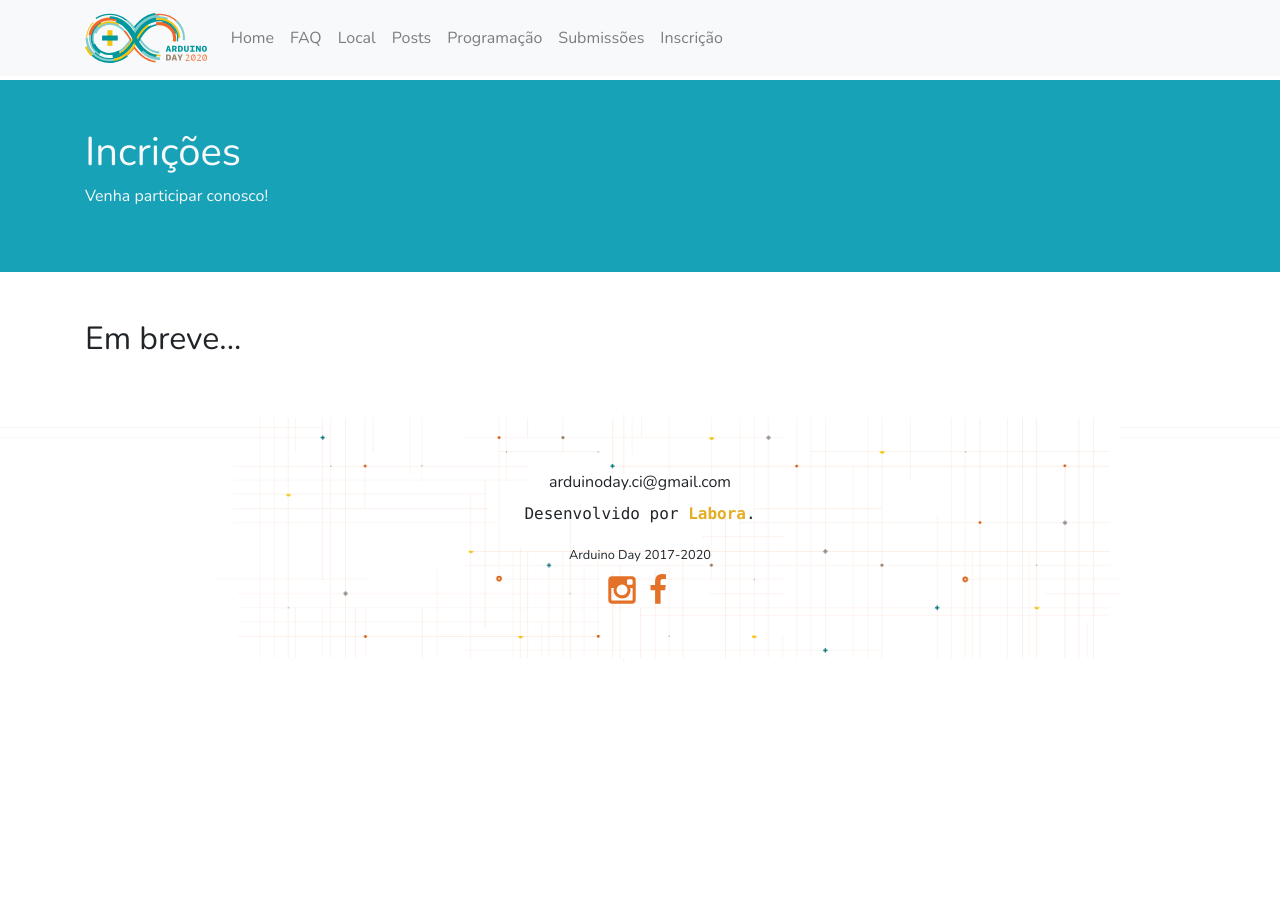
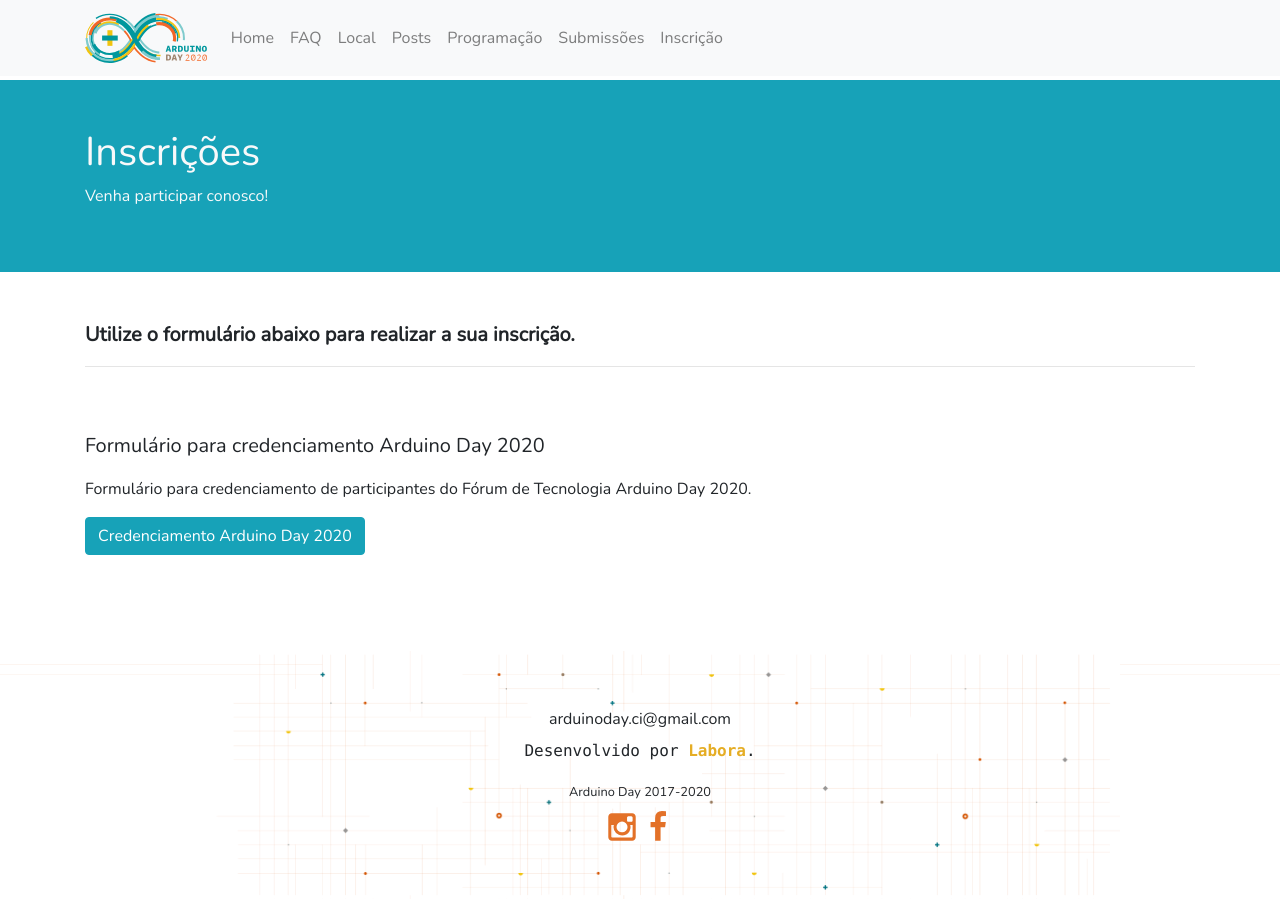
Before and after one commit to arduinodayci/arduinodayci, a Jekyll site: the page built from inscricao.html, in a window 1280 px wide. Built offline with Jekyll 4.4.1, drawn with Linux system fonts in a browser that asks for light colours.

Commit message:
link formulario de inscricao

```diff
--- a/inscricao.html
+++ b/inscricao.html
@@ -1,24 +1,26 @@
 ---
 layout: default
-title: Incrições
+title: Inscrições
 description: Para a garantir a participação no Arduino Day, é importante se inscrever.
 ---
+<main class="bg-componentes">
 	<div class="container-fluid bg-info text-light py-5">
 		<div class="container">
-		<h1>Incrições</h1>
+			<h1>Inscrições</h1>
 			<p>Venha participar conosco!</p>
 		</div>
 	</div>
 	<div class="container py-5 text-justify">
-	<h2>Em breve...</h2>
-	{%- comment -%}
-	{% for activity in site.data.activities %}
-	<div class="py-4">
-		<p class="lead">{{ activity.titulo }}</h2>
-		<p>{{ activity.descricao }}</p>
-		<a class="btn btn-info" href="{{ activity.link }}" target="_blank" role="button">{{ activity.nome }}</a>
+		<p class="lead font-weight-bold">
+			Utilize o formulário abaixo para realizar a sua inscrição.
+		</p>
+		<hr />
+		<div class="py-5">
+			<p class="lead">Formulário para credenciamento Arduino Day 2020</p>
+			<p>Formulário para credenciamento de participantes do Fórum de Tecnologia Arduino Day 2020.</p>
+			<a class="btn btn-info"
+				href="https://docs.google.com/forms/d/e/1FAIpQLSeiVhpCF0EOM0OQlF7n16rmKzhCtwCYZ7P8k030UxwHRi2HoQ/viewform"
+				target="_blank" role="button">Credenciamento Arduino Day 2020</a>
 		</div>
-	<hr />
-	{% endfor %}
-	{%- endcomment -%}
 	</div>
+</main>
```
Lines whose indentation alone changed are shown as unchanged.
